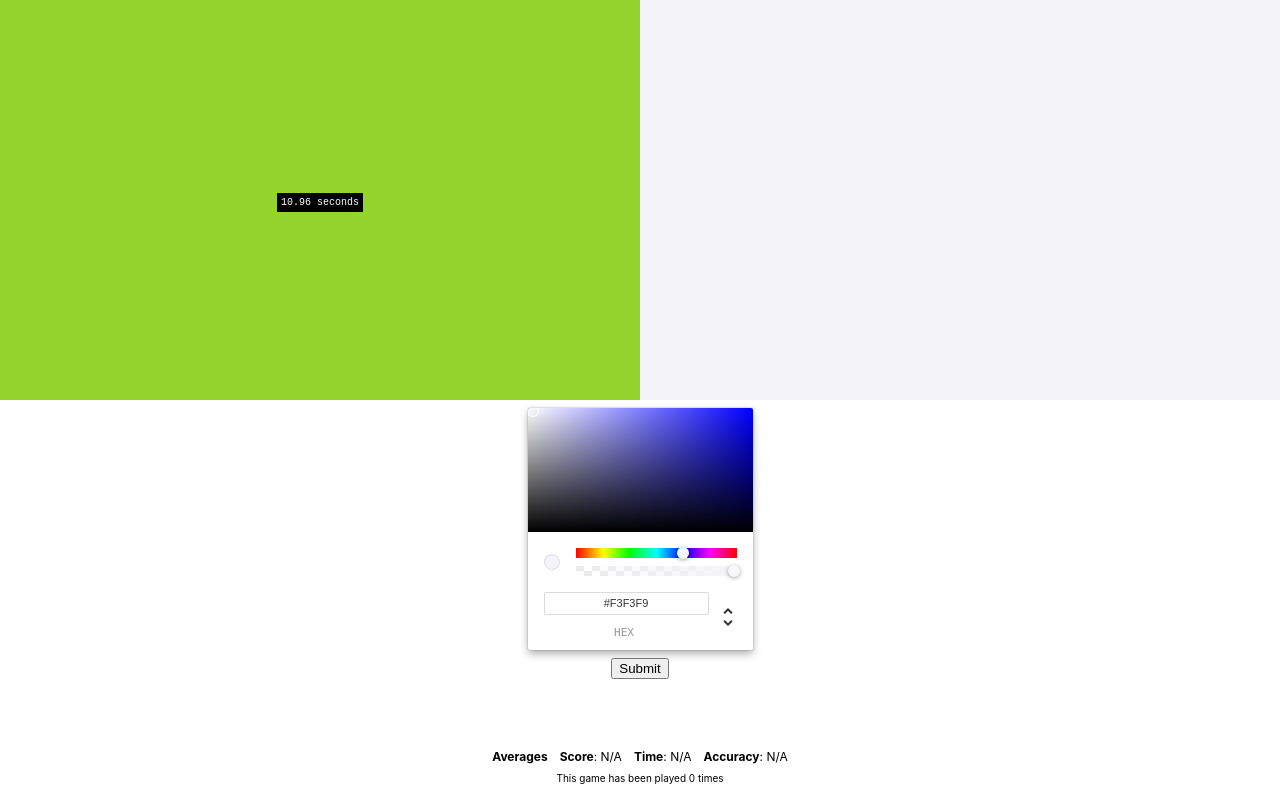
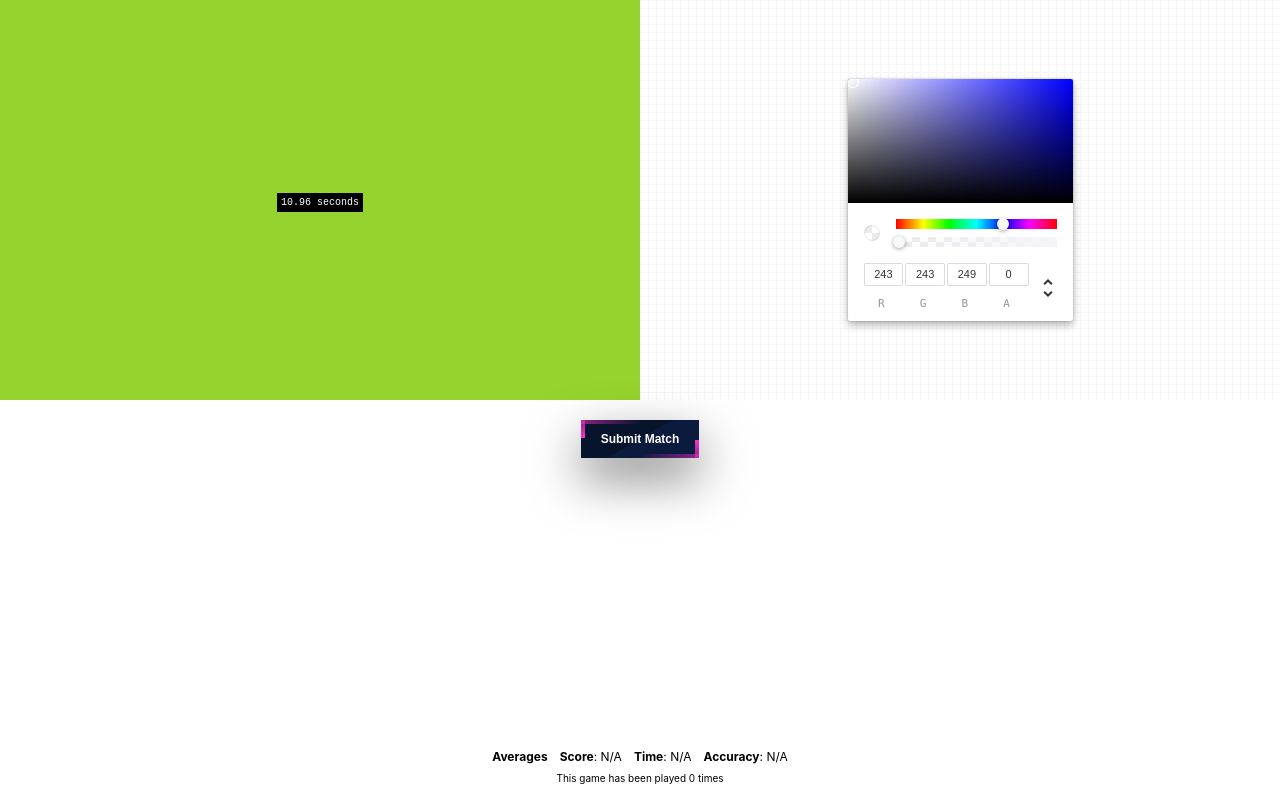
Before and after one commit to mrmrs/colormatch, a React (Create React App) app: page / in a window 1280 px wide. Built offline with nearby package versions, Linux system fonts and the light colour scheme; no server answers.

Commit message:
Some simple fixes to hopefully improve game play

```diff
--- a/public/index.html
+++ b/public/index.html
@@ -7,7 +7,7 @@
     <meta name="theme-color" content="#000000" />
     <meta
       name="description"
-      content="Web site created using create-react-app"
+      content="Test how super your vision is with this color matching game"
     />
     <link rel="apple-touch-icon" href="%PUBLIC_URL%/logo192.png" />
     <!--
--- a/src/App.css
+++ b/src/App.css
@@ -6,3 +6,188 @@ html, body {
 * {
     transition: background-color .15s ease, color .15s ease, border-color .15s ease;
 }
+
+button {
+    appearance: none;
+    -webkit-appearance: none;
+}
+
+
+.animated-button {
+  border: 0;
+  background: linear-gradient(-30deg, #0b1b3d 50%, #08142b 50%);
+  padding: 12px 20px;
+  margin-top: 12px;
+  display: inline-block;
+  -webkit-transform: translate(0%, 0%);
+          transform: translate(0%, 0%);
+  overflow: hidden;
+  color: white;
+  font-size: 12px;
+  font-weight: 700;
+  text-align: center;
+  text-decoration: none;
+  -webkit-box-shadow: 0 20px 50px rgba(0, 0, 0, 0.5);
+          box-shadow: 0 20px 50px rgba(0, 0, 0, 0.5);
+}
+
+.animated-button::before {
+  content: 'Submit Match';
+  display: flex;
+  align-items: center;
+  justify-content: center;
+  position: absolute;
+  top: 0px;
+  left: 0px;
+  width: 100%;
+  height: 100%;
+  background-color: #8592ad;
+  opacity: 0;
+  -webkit-transition: .2s opacity ease-in-out;
+  transition: .2s opacity ease-in-out;
+  background: linear-gradient(-30deg, blue 0%, navy 100%);
+}
+
+.animated-button:hover::before {
+  opacity: 1;
+}
+
+.animated-button span {
+  position: absolute;
+}
+
+.animated-button span:nth-child(1) {
+  top: 0px;
+  left: 0px;
+  width: 100%;
+  height: 4px;
+  background: -webkit-gradient(linear, right top, left top, from(rgba(8, 20, 43, 0)), to(#ff33cc));
+  background: linear-gradient(to left, rgba(8, 20, 43, 0), #ff33cc);
+  -webkit-animation: 2s animateTop linear infinite;
+          animation: 2s animateTop linear infinite;
+}
+
+@-webkit-keyframes animateTop {
+  0% {
+    -webkit-transform: translateX(100%);
+            transform: translateX(100%);
+  }
+  100% {
+    -webkit-transform: translateX(-100%);
+            transform: translateX(-100%);
+  }
+}
+
+@keyframes animateTop {
+  0% {
+    -webkit-transform: translateX(100%);
+            transform: translateX(100%);
+  }
+  100% {
+    -webkit-transform: translateX(-100%);
+            transform: translateX(-100%);
+  }
+}
+
+.animated-button span:nth-child(2) {
+  top: 0px;
+  right: 0px;
+  height: 100%;
+  width: 4px;
+  background: -webkit-gradient(linear, left bottom, left top, from(rgba(8, 20, 43, 0)), to(#ff33cc));
+  background: linear-gradient(to top, rgba(8, 20, 43, 0), #ff33cc);
+  -webkit-animation: 2s animateRight linear -1s infinite;
+          animation: 2s animateRight linear -1s infinite;
+}
+
+@-webkit-keyframes animateRight {
+  0% {
+    -webkit-transform: translateY(100%);
+            transform: translateY(100%);
+  }
+  100% {
+    -webkit-transform: translateY(-100%);
+            transform: translateY(-100%);
+  }
+}
+
+@keyframes animateRight {
+  0% {
+    -webkit-transform: translateY(100%);
+            transform: translateY(100%);
+  }
+  100% {
+    -webkit-transform: translateY(-100%);
+            transform: translateY(-100%);
+  }
+}
+
+.animated-button span:nth-child(3) {
+  bottom: 0px;
+  left: 0px;
+  width: 100%;
+  height: 4px;
+  background: -webkit-gradient(linear, left top, right top, from(rgba(8, 20, 43, 0)), to(#ff33cc));
+  background: linear-gradient(to right, rgba(8, 20, 43, 0), #ff33cc);
+  -webkit-animation: 2s animateBottom linear infinite;
+          animation: 2s animateBottom linear infinite;
+}
+
+@-webkit-keyframes animateBottom {
+  0% {
+    -webkit-transform: translateX(-100%);
+            transform: translateX(-100%);
+  }
+  100% {
+    -webkit-transform: translateX(100%);
+            transform: translateX(100%);
+  }
+}
+
+@keyframes animateBottom {
+  0% {
+    -webkit-transform: translateX(-100%);
+            transform: translateX(-100%);
+  }
+  100% {
+    -webkit-transform: translateX(100%);
+            transform: translateX(100%);
+  }
+}
+
+.animated-button span:nth-child(4) {
+  top: 0px;
+  left: 0px;
+  height: 100%;
+  width: 4px;
+  background: -webkit-gradient(linear, left top, left bottom, from(rgba(8, 20, 43, 0)), to(#ff33cc));
+  background: linear-gradient(to bottom, rgba(8, 20, 43, 0), #ff33cc);
+  -webkit-animation: 2s animateLeft linear -1s infinite;
+          animation: 2s animateLeft linear -1s infinite;
+}
+
+@-webkit-keyframes animateLeft {
+  0% {
+    -webkit-transform: translateY(-100%);
+            transform: translateY(-100%);
+  }
+  100% {
+    -webkit-transform: translateY(100%);
+            transform: translateY(100%);
+  }
+}
+
+@keyframes animateLeft {
+  0% {
+    -webkit-transform: translateY(-100%);
+            transform: translateY(-100%);
+  }
+  100% {
+    -webkit-transform: translateY(100%);
+            transform: translateY(100%);
+  }
+}
+
+.animated-button-1::before {
+  content: 'Play Again'!important;
+}
--- a/src/App.js
+++ b/src/App.js
@@ -6,7 +6,7 @@ import './App.css'
 function App() {
     //  const [color, setColor] = useState('#ff0000');
   const [randomColor, setRandomColor] = useState(null);
-  const [selectedColor, setSelectedColor] = useState('#F3F0FF');
+  const [selectedColor, setSelectedColor] = useState('#F3F0FF00');
   const [startTime, setStartTime] = useState(0);
   const [score, setScore] = useState(null);
   const [timeTaken, setTimeTaken] = useState('');
@@ -52,7 +52,7 @@ const [elapsedTime, setElapsedTime] = useState(0);
   const startNewGame = () => {
     const newRandomColor = chroma.random().hex();
     setRandomColor(newRandomColor);
-    setSelectedColor('#F3F3F9');
+    setSelectedColor('#F3F3F900');
     setStartTime(new Date().getTime());
     setScore(null);
     setTimeTaken('');
@@ -162,6 +162,7 @@ const calculateAverages = () => {
             style={{
               width: '50%',
               height: '50dvh',
+              minHeight: '320px',
               backgroundColor: randomColor,
           display: 'flex', alignItems: 'center', justifyContent: 'center'
             }}
@@ -189,9 +190,17 @@ const calculateAverages = () => {
               style={{
                 width: '50%',
                 height: '50dvh',
-                backgroundColor: selectedColor,
+                  minHeight: '320px',
+  backgroundSize: '8px 8px',
+  backgroundImage: 'linear-gradient(to right, #f6f6f6  1px, transparent 1px), linear-gradient(to bottom, #f6f6f6 1px, transparent 1px)',
               }}
-            />
+            >
+                <div style={{display: 'flex', alignItems: 'center', justifyContent: 'center', height: '100%', width: '100%', backgroundColor: selectedColor, }}>
+        <ChromePicker
+        color={selectedColor} onChange={handleColorChange}
+    />
+                </div>
+            </div>
         </div>}
         <div style={{ display: 'flex', alignItems: 'center', justifyContent: 'center'}}>
         {!showPlayAgain ? (
@@ -203,13 +212,22 @@ const calculateAverages = () => {
         onClick={handleColorInputOpen}
         style={{ display: 'none' }}
       />
-        <ChromePicker
-        color={selectedColor} onChange={handleColorChange}
-    />
-          <button onClick={handleSubmit} style={{marginTop: '8px', }}>Submit</button>
+            <button onClick={handleSubmit} className='animated-button'>
+                <span></span>
+                <span></span>
+                <span></span>
+                <span></span>
+                Submit Match
+            </button>
       </div>
         ) : (
-          <button onClick={startNewGame} style={{ marginTop: '8px' }}>Play Again</button>
+      <button onClick={startNewGame} className='animated-button animated-button-1'>
+                <span></span>
+                <span></span>
+                <span></span>
+                <span></span>
+          Play Again
+      </button>
         )}
       </div>
         <div style={{ position: 'absolute', bottom: '16px', fontSize: '12px', left: 0, right: 0, width: '100%'}}>
```
